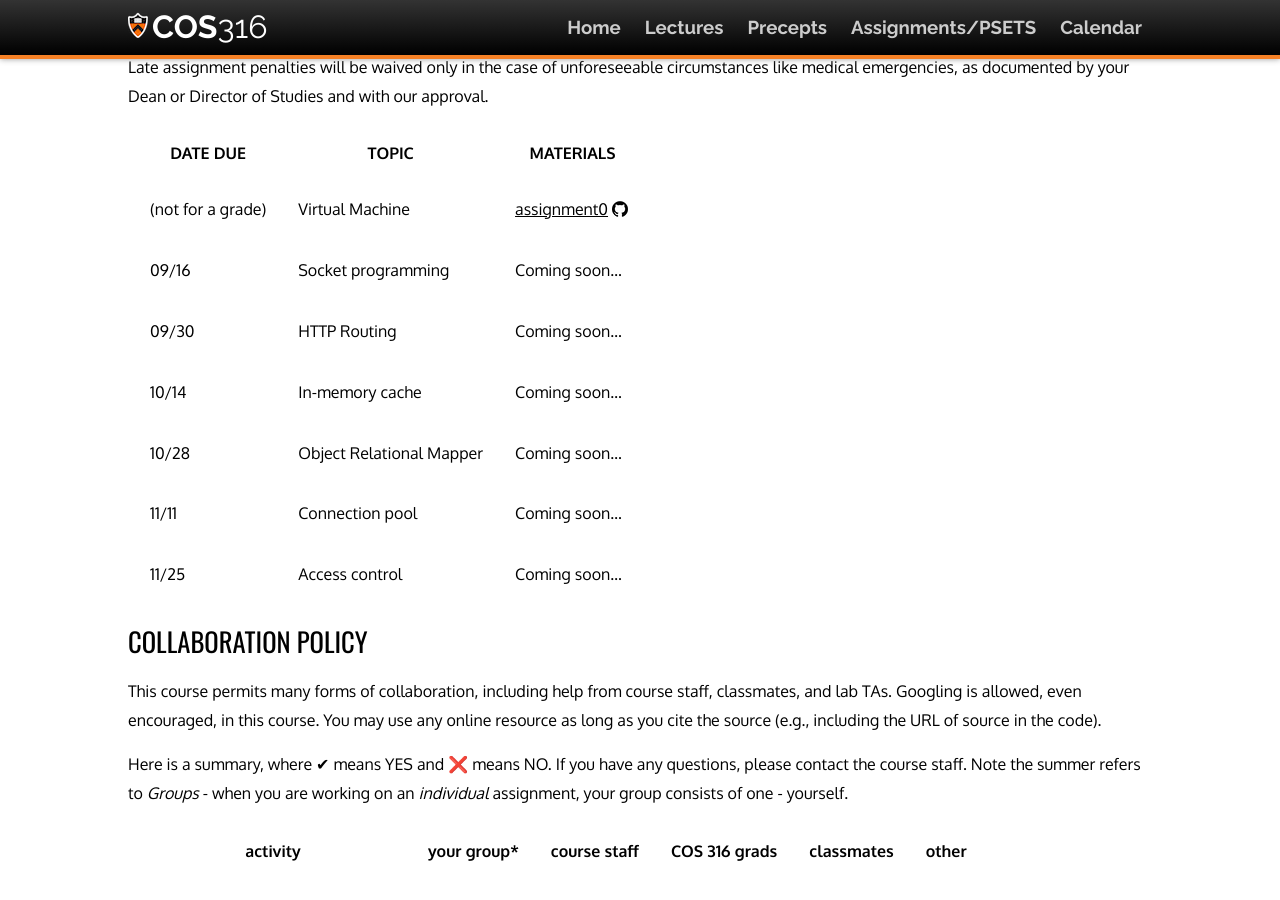
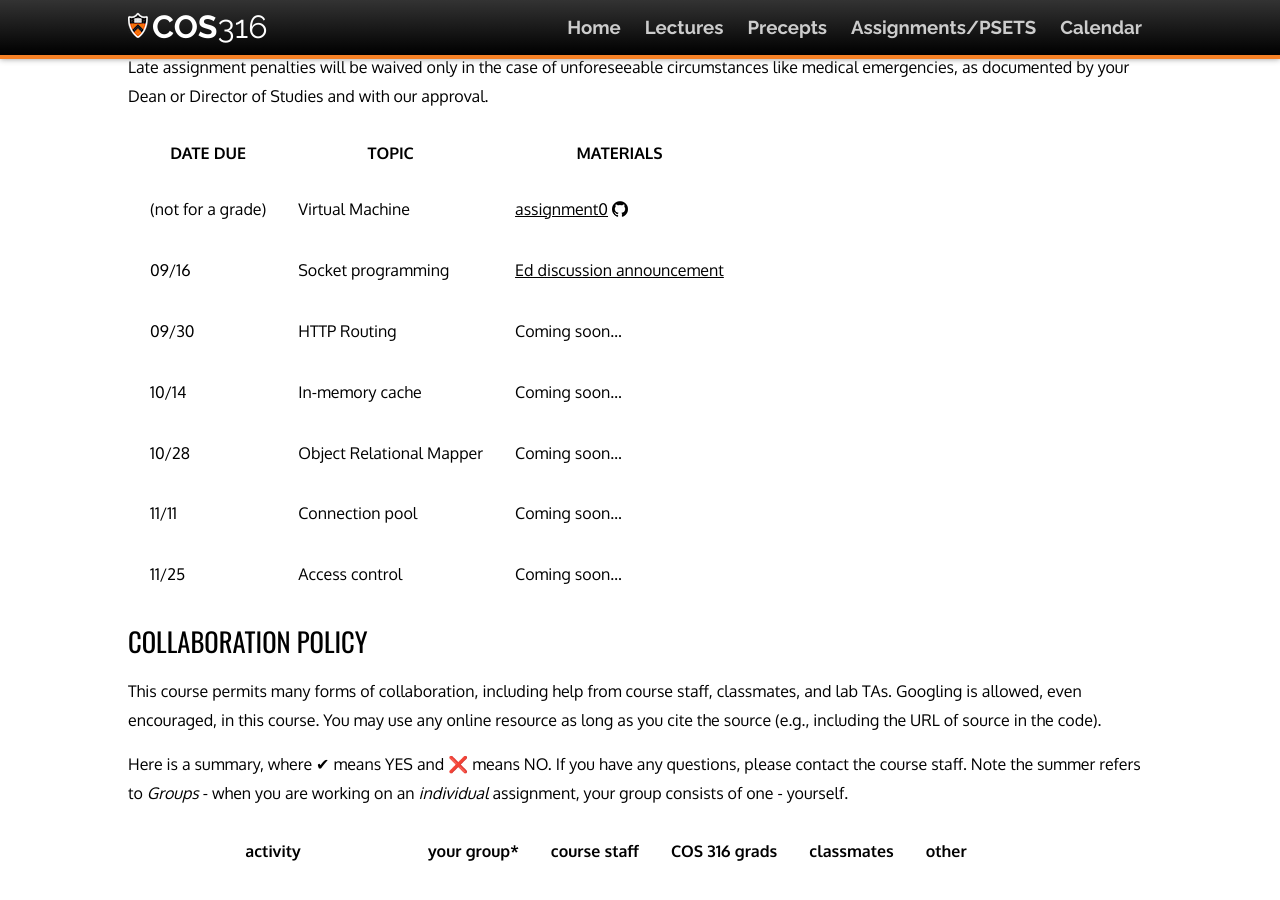
Before and after one commit to cos316/cos316-web, a Jekyll site: the page built from assignments.md, in a window 1280 px wide and 900 px high, scrolled down 572 px. Built offline with Jekyll 4.4.1, drawn with Linux system fonts in a browser that asks for light colours; nearby versions of some CDN libraries.

Commit message:
Post assignment 1 link

```diff
--- a/assignments.md
+++ b/assignments.md
@@ -34,10 +34,10 @@
 your Dean or Director of Studies and with our approval.
 
 
-| DATE DUE               |TOPIC                     |MATERIALS
+| DATE DUE               |TOPIC                     | MATERIALS
 | -----------------------|--------------------------|---------------------------------------------------------
 | (not for a grade)      | Virtual Machine          | [assignment0](https://github.com/cos316/COS316-Public/blob/master/assignments/assignment0/README.md)
-| 09/16                  | Socket programming       | Coming soon...
+| 09/16                  | Socket programming       | [Ed discussion announcement](https://us.edstem.org/courses/2353/discussion/117978)
 | 09/30                  | HTTP Routing             | Coming soon...
 | 10/14                  | In-memory cache          | Coming soon...
 | 10/28                  | Object Relational Mapper | Coming soon...
```
